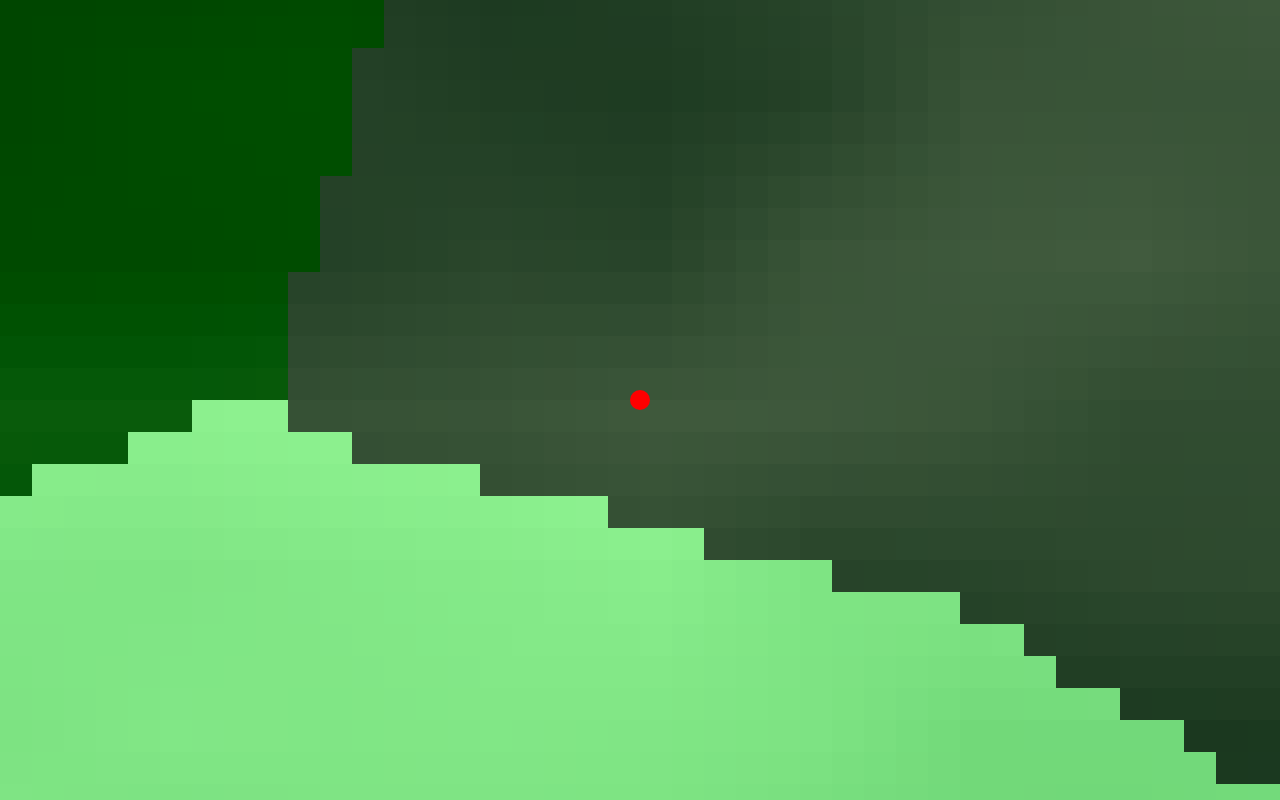
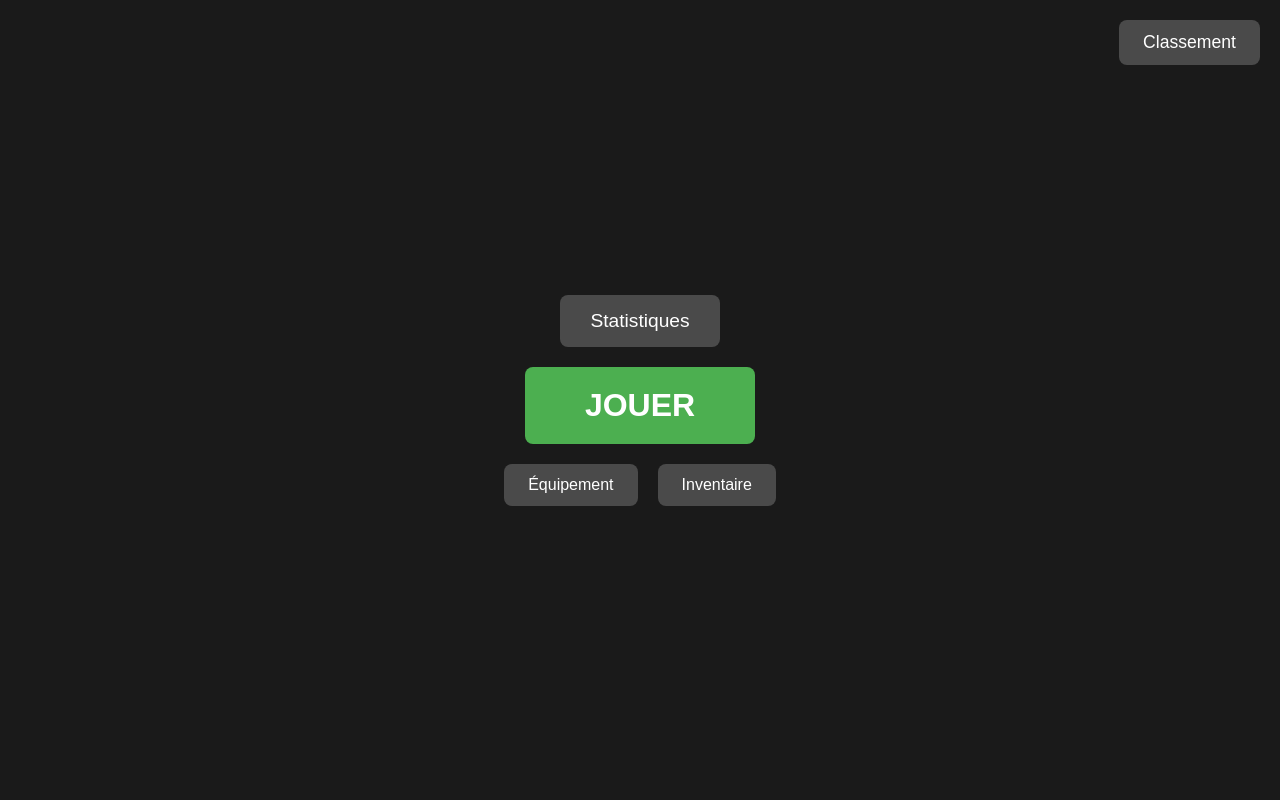
Before and after one commit to Evileoo/arsgoetia, a plain HTML site: page src/index.html in a window 1280 px wide. Drawn offline with Linux system fonts and the light colour scheme.

Commit message:
homepage

```diff
--- a/src/css/style.css
+++ b/src/css/style.css
@@ -6,7 +6,83 @@
 
 body {
     overflow: hidden;
-    background: #000;
+    background: #1a1a1a;
+    font-family: Arial, sans-serif;
+    color: white;
+}
+
+#home-screen, #game-screen {
+    position: absolute;
+    width: 100%;
+    height: 100%;
+    top: 0;
+    left: 0;
+}
+
+#home-screen {
+    display: flex;
+    justify-content: center;
+    align-items: center;
+}
+
+#game-screen.hidden {
+    display: none;
+}
+
+.menu-container {
+    display: flex;
+    flex-direction: column;
+    align-items: center;
+    gap: 20px;
+    padding: 20px;
+}
+
+button {
+    border: none;
+    border-radius: 8px;
+    background: #4a4a4a;
+    color: white;
+    cursor: pointer;
+    transition: transform 0.2s, background-color 0.2s;
+}
+
+button:hover {
+    background: #666;
+    transform: scale(1.05);
+}
+
+.top-right {
+    position: absolute;
+    top: 20px;
+    right: 20px;
+    padding: 12px 24px;
+    font-size: 1.1em;
+}
+
+.large-btn {
+    padding: 20px 60px;
+    font-size: 2em;
+    font-weight: bold;
+    background: #4CAF50;
+}
+
+.large-btn:hover {
+    background: #45a049;
+}
+
+.medium-btn {
+    padding: 15px 30px;
+    font-size: 1.2em;
+}
+
+.bottom-buttons {
+    display: flex;
+    gap: 20px;
+}
+
+.small-btn {
+    padding: 12px 24px;
+    font-size: 1em;
 }
 
 #gameCanvas {
--- a/src/index.html
+++ b/src/index.html
@@ -3,11 +3,24 @@
 <head>
     <meta charset="UTF-8">
     <meta name="viewport" content="width=device-width, initial-scale=1.0">
-    <title>Jeu Procédural</title>
+    <title>Arsgoetia</title>
     <link rel="stylesheet" href="css/style.css">
 </head>
 <body>
-    <canvas id="gameCanvas"></canvas>
+    <div id="home-screen" class="active">
+        <button id="ranking-btn" class="top-right">Classement</button>
+        <div class="menu-container">
+            <button id="stats-btn" class="medium-btn">Statistiques</button>
+            <button id="play-btn" class="large-btn">JOUER</button>
+            <div class="bottom-buttons">
+                <button id="equipment-btn" class="small-btn">Équipement</button>
+                <button id="inventory-btn" class="small-btn">Inventaire</button>
+            </div>
+        </div>
+    </div>
+    <div id="game-screen" class="hidden">
+        <canvas id="gameCanvas"></canvas>
+    </div>
     <script src="js/worldGenerator.js"></script>
     <script src="js/player.js"></script>
     <script src="js/main.js"></script>
--- a/src/js/main.js
+++ b/src/js/main.js
@@ -1,3 +1,21 @@
+// Gestion de la navigation
+document.addEventListener('DOMContentLoaded', () => {
+    // Éléments de l'interface
+    const homeScreen = document.getElementById('home-screen');
+    const gameScreen = document.getElementById('game-screen');
+    const playBtn = document.getElementById('play-btn');
+
+    // Gestionnaire pour le bouton jouer
+    playBtn.addEventListener('click', () => {
+        homeScreen.classList.remove('active');
+        homeScreen.classList.add('hidden');
+        gameScreen.classList.remove('hidden');
+        gameScreen.classList.add('active');
+        // Démarre une nouvelle partie
+        new Game();
+    });
+});
+
 class Game {
     constructor() {
         this.canvas = document.getElementById('gameCanvas');
--- a/src/js/worldGenerator.js
+++ b/src/js/worldGenerator.js
@@ -2,9 +2,9 @@ class WorldGenerator {
     constructor(tileSize = 32) {
         this.tileSize = tileSize;
         this.tiles = new Map();
-        this.BIOME_SIZE = 2000; // Distance moyenne entre les centres des biomes
+        this.BIOME_SIZE = 10000; // Distance moyenne entre les centres des biomes
         this.biomePoints = new Map(); // Cache pour les points de contrôle des biomes
-        this.POINTS_PER_BIOME = 15; // Nombre de points de contrôle par biome
+        this.POINTS_PER_BIOME = 30; // Nombre de points de contrôle par biome
     }
 
     // Génère des points de contrôle pour un biome de manière déterministe
```
